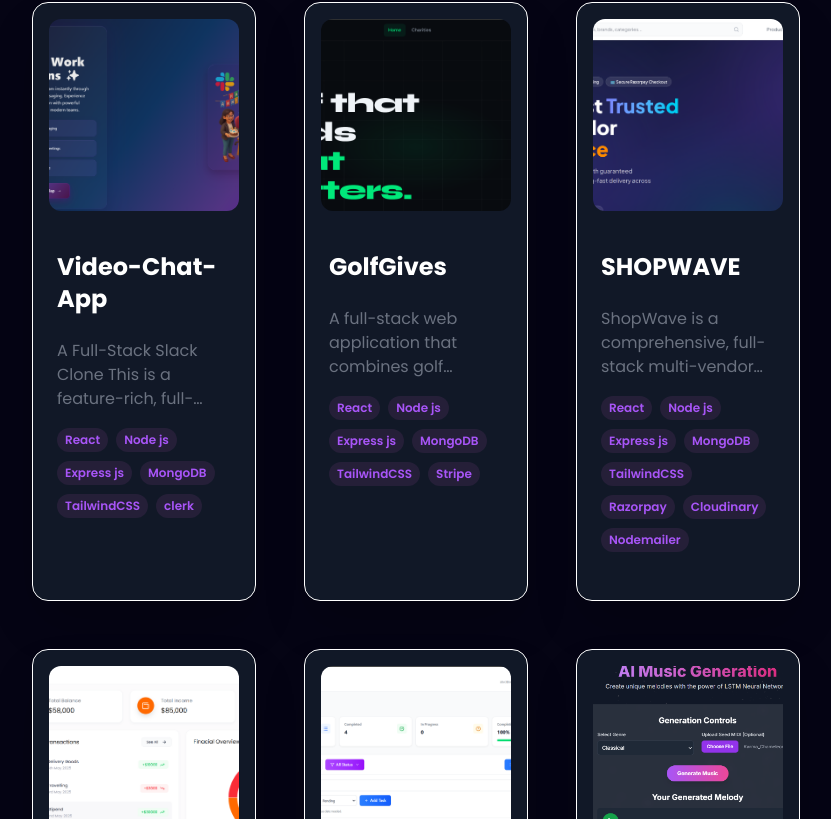
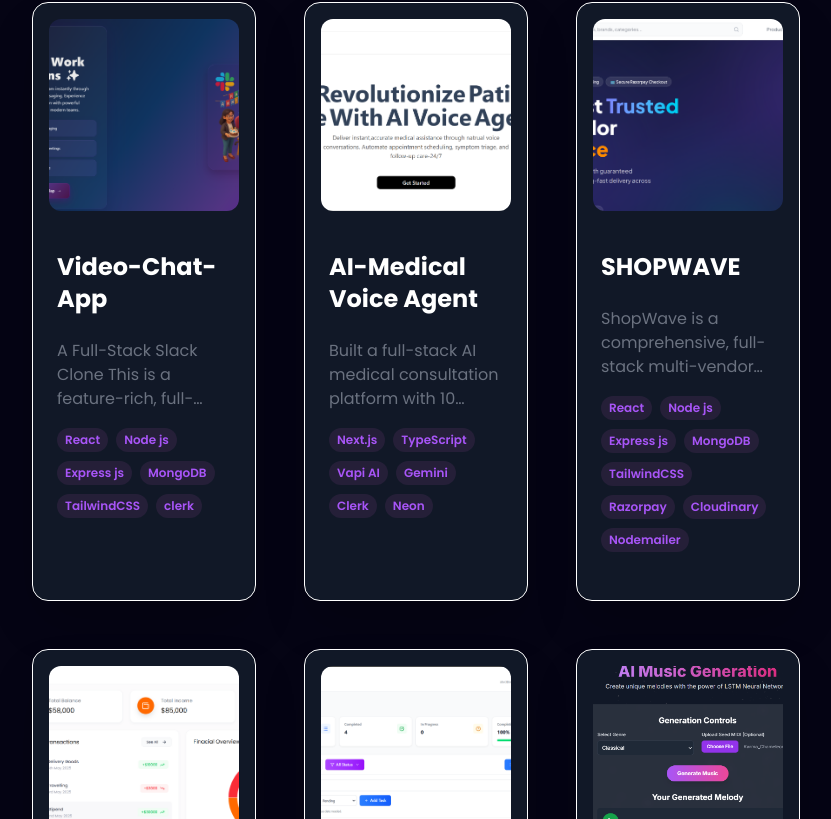
Before and after one commit to sumitdiwaka/PortFolio-Main, a React (Vite) app: page / in a window 1280 px wide. Shown: the part 4734-5553 px from the top of the page, without its empty margins (224-1055 px from the left). Built offline with nearby package versions, Linux system fonts and the light colour scheme.

Commit message:
Add New Projects

```diff
--- a/src/components/About/About.jsx
+++ b/src/components/About/About.jsx
@@ -47,7 +47,7 @@
           </p>
           {/* Download Resume Button */}
           <a
-            href="https://drive.google.com/file/d/1fwCj2vXI7eDeMUFmawKjJqk2gj2YRnhE/view?usp=drive_link"
+            href="https://drive.google.com/file/d/1rpl-xfDPLltBZsWV57pU_I6_igbepmRc/view?usp=sharing"
             target="_blank"
             rel="noopener noreferrer"
             className="inline-block mt-6 px-8 py-3 rounded-full text-white font-bold text-lg bg-[#a855f7] shadow-[0_0_6px_#a855f7] hover:scale-105 transition transform duration-300"
--- a/src/constants.js
+++ b/src/constants.js
@@ -45,6 +45,7 @@
 import Videochat from './assets/project_logo/Videochat.png';
 import noteMaking from './assets/project_logo/noteMaking.png';
 import Memorymeld from './assets/project_logo/Memory-meld.png';
+import VoiceAgent from './assets/project_logo/VoiceAgent.png';
 
 
 
@@ -205,16 +206,28 @@
     webapp: "http://video-chat-app-frontend-alpha.vercel.app",
   },
 
-       {
+  {
     id: 1,
-    title: "GolfGives",
+    title: "AI-Medical Voice Agent",
     description:
-      "A full-stack web application that combines golf performance tracking with a subscription-based prize draw and charitable giving. Users can enter their latest golf scores to participate in monthly draws, win rewards based on score matches, and contribute a portion of their subscription to selected charities. Built using React, Node.js, Express, MongoDB, and Stripe for secure payments, with an admin panel for managing users, draws, and payouts",
-    image: Golfservices,
-    tags: ["React","Node js","Express js","MongoDB", "TailwindCSS", "Stripe"],
-    github: "https://github.com/sumitdiwaka/Digital-Heroes-Golf",
-    webapp: "https://digital-heroes-golf.vercel.app",
+      "Built a full-stack AI medical consultation platform with 10 specialized voice agents (Cardiologist, Dermatologist, etcc using Vapi AI and ElevenLabs, enabling real-time patient-doctor voice conversations,ntegrated Google Gemini via OpenRouter for symptom-based doctor matching and auto-generation of structured medical reports covering diagnosis, medications, and recommendations",
+    image: VoiceAgent,
+    tags: ["Next.js", "TypeScript", "Vapi AI", "Gemini", "Clerk", "Neon"],
+    github: "https://github.com/sumitdiwaka/AI-Medical-Voice-Agent",
+    webapp: "https://ai-medical-voice-agent-sable.vercel.app",
+
   },
+
+  //      {
+  //   id: 1,
+  //   title: "GolfGives",
+  //   description:
+  //     "A full-stack web application that combines golf performance tracking with a subscription-based prize draw and charitable giving. Users can enter their latest golf scores to participate in monthly draws, win rewards based on score matches, and contribute a portion of their subscription to selected charities. Built using React, Node.js, Express, MongoDB, and Stripe for secure payments, with an admin panel for managing users, draws, and payouts",
+  //   image: Golfservices,
+  //   tags: ["React","Node js","Express js","MongoDB", "TailwindCSS", "Stripe"],
+  //   github: "https://github.com/sumitdiwaka/Digital-Heroes-Golf",
+  //   webapp: "https://digital-heroes-golf.vercel.app",
+  // },
 
       {
     id: 2,
@@ -222,7 +235,7 @@
     description:
       "ShopWave is a comprehensive, full-stack multi-vendor e-commerce platform developed using the MERN stack ,The platform is designed to serve as India's multi-vendor marketplace, enabling entrepreneurs and small-to-medium businesses to set up online shops and reach millions of customers across the country. The application supports three distinct user roles - Customer, Vendor, and Administrator - each with dedicated dashboards, workflows, and permissions tailored to their respective responsibilities.",
     image: vendor,
-    tags: ["React", "Node js", "Express js", 'MongoDB', 'TailwindCSS', 'Razorpay','Cloudinary', 'Nodemailer'],
+    tags: ["React", "Node js", "Express js", 'MongoDB', 'TailwindCSS', 'Razorpay', 'Cloudinary', 'Nodemailer'],
     github: "https://github.com/sumitdiwaka/SHOPWAVE",
     webapp: "https://shopwave-chi.vercel.app",
   },
@@ -243,7 +256,7 @@
     description:
       "A full-stack productivity application built with the MERN stack, featuring secure JWT authentication, real-time CRUD operations, and a dynamic dashboard. It includes advanced filtering, a progress-tracking status bar, and a toggleable Calendar View to manage deadlines effectively.",
     image: task,
-    tags: ["JavaScript (ES6+)", "React/Vite", "Node.js", "Express", "MongoDB","JWT", "Bcrypt", "TailwindCSS"],
+    tags: ["JavaScript (ES6+)", "React/Vite", "Node.js", "Express", "MongoDB", "JWT", "Bcrypt", "TailwindCSS"],
     github: "https://github.com/sumitdiwaka/Task-Management-Primetrade",
     webapp: "https://task-management-p-git-a754be-sumitdiwakar476-gmailcoms-projects.vercel.app",
   },
```
Also changed, not shown: src/assets/project_logo/VoiceAgent.png (added).
